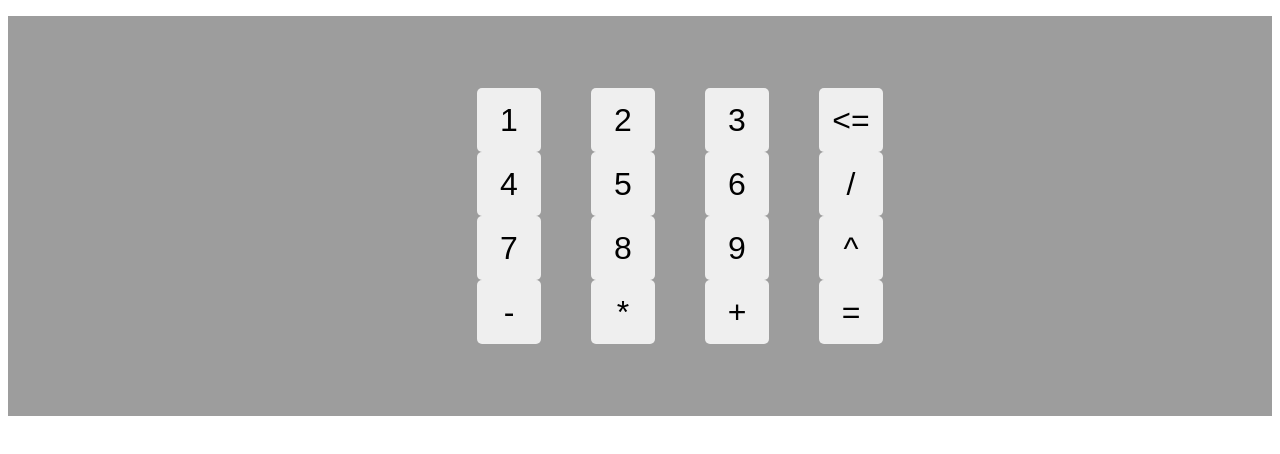
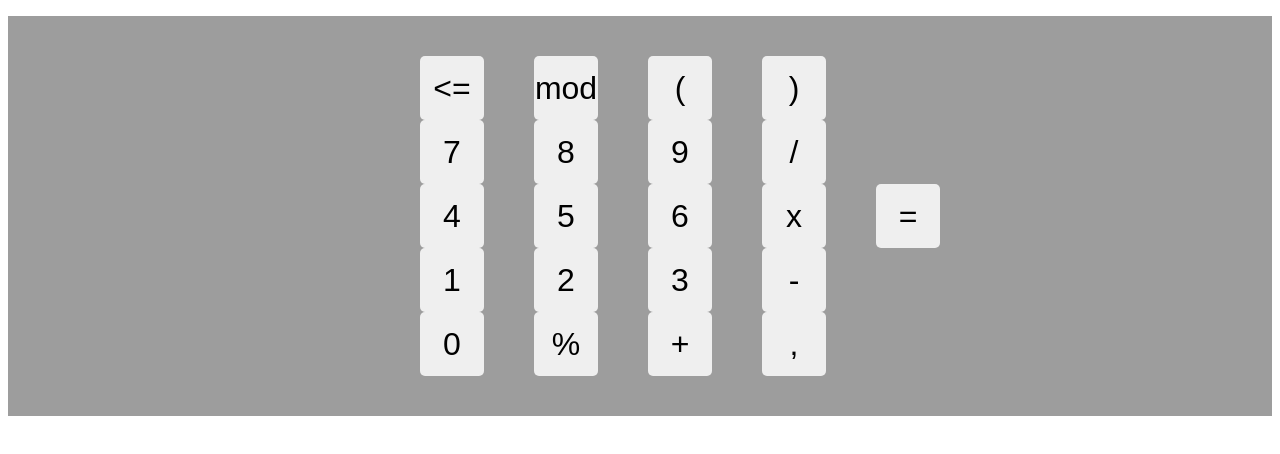
Before and after one commit to devLucasAquino/calculator-react, a React (Create React App) app: page / in a window 1280 px wide. Shown: the top 454 px of the page. Built offline with nearby package versions, Linux system fonts and the light colour scheme.

Commit message:
update const rows

```diff
--- a/src/App.js
+++ b/src/App.js
@@ -14,6 +14,8 @@ function App() {
 
   function buttonSelected(rowIndex, colIndex){
     let value = rows[rowIndex][colIndex];
+
+    console.log(`${colIndex} && ${rowIndex}`)
 
     setExpression( (prevExpression) => {
       const updatedExpression = [ ...prevExpression ,
--- a/src/data.js
+++ b/src/data.js
@@ -1,6 +1,7 @@
 export const rows = [
-    ['1', '4', '7', '-'],
-    ['2', '5', '8', '*'],
-    ['3', '6', '9', '+'],
-    ['<=', '/', '^', '=']
+    ['<=', '7', '4', '1', '0'],
+    ['mod', '8', '5', '2', '%' ],
+    ['(', '9', '6', '3', '+'],
+    [')', '/', 'x', '-', ',',],
+    ['=']
   ];
```
